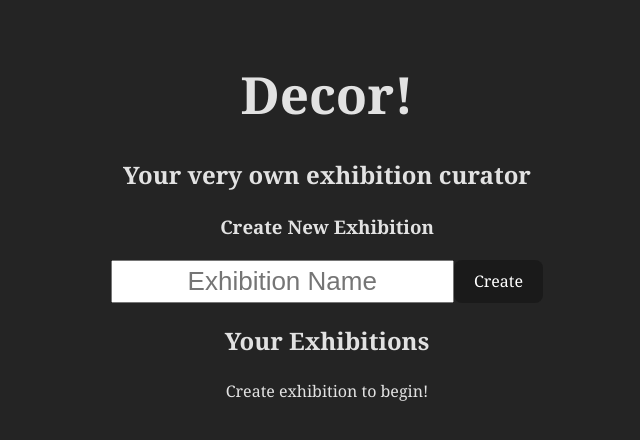
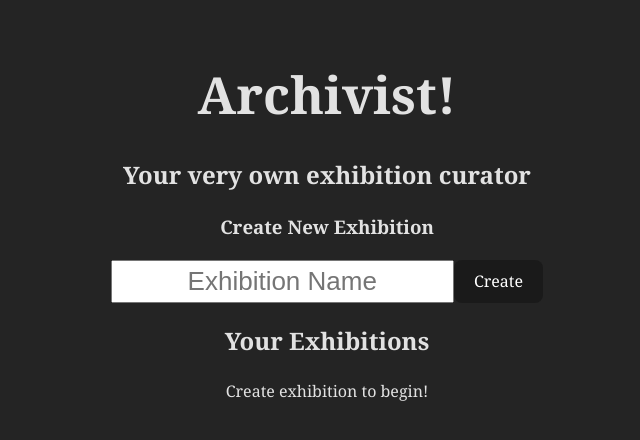
Before and after one commit to Hugosuavez/exhibition-curator, a React (Vite) app: page /#/ in a window 1280 px wide. Shown: the top 440 px of the page, without its empty margins (345-985 px from the left). Built offline with nearby package versions, Linux system fonts and the light colour scheme; no server answers.

Commit message:
rename project

```diff
--- a/index.html
+++ b/index.html
@@ -3,7 +3,7 @@
   <head>
     <meta charset="UTF-8" />
     <meta name="viewport" content="width=device-width, initial-scale=1.0" />
-    <title>Decor!</title>
+    <title>Archivist!</title>
   </head>
   <body>
     <div id="root"></div>
--- a/src/App.css
+++ b/src/App.css
@@ -33,8 +33,6 @@ button:focus,
 button:focus-visible {
   outline: 4px auto -webkit-focus-ring-color;
 }
-
-
 
 
 /* || HOME PAGE */
@@ -90,8 +88,19 @@ button:focus-visible {
   color: white;
 }
 
+/* Exhibition Carousel CSS*/
+
+.swiper-pagination {
+  position: relative !important;
+  margin-top: 20px;
+}
+
+.swiper .swiper-pagination .swiper-pagination-bullet-active {
+  background-color: rgb(255, 255, 255) !important;
+}
+
+
 /* || CURATE PAGE */
-
 
 /* CURATE PREVIEW */
 
@@ -493,17 +502,6 @@ button:focus-visible {
   color: #131212;
 }
 
-/* || CAROUSEL CSS*/
-
-.swiper-pagination {
-  position: relative !important;
-  margin-top: 20px;
-}
-
-.swiper .swiper-pagination .swiper-pagination-bullet-active {
-  background-color: rgb(255, 255, 255) !important;
-}
-
 
 
 /* Very Small Screens (Under 420px)*/
--- a/src/components/ExhibitionCarousel.jsx
+++ b/src/components/ExhibitionCarousel.jsx
@@ -23,21 +23,21 @@ export const ExhibitionCarousel = ({
       >
         {exhibitions.map((exhibition) => (
           <SwiperSlide key={exhibition.id}>
+
             <article className="carousel-item">
-              {/* Delete Button */}
-              <button
-                onClick={() => onDelete(exhibition.id)}
-                className="delete-button"
-              >
-                x
-              </button>
+
+              <button onClick={() => onDelete(exhibition.id)} className="delete-button">x</button>
+
               <Link to={`/exhibition/${exhibition.id}`} className="exhibition-link">
                View <h3>{exhibition.name}</h3>
               </Link>
+
               <Link to={`/curate/${exhibition.id}`} className="exhibition-link">
                Curate <h3>{exhibition.name}</h3>
               </Link>
+
             </article>
+
           </SwiperSlide>
         ))}
       </Swiper>
--- a/src/components/Home.jsx
+++ b/src/components/Home.jsx
@@ -78,7 +78,7 @@ const handleCreateExhibition = () => {
 
   return (
     <main>
-      <h1>Decor!</h1>
+      <h1>Archivist!</h1>
       <h2>Your very own exhibition curator</h2>
       <h3>Create New Exhibition</h3>
       <div className="modal-select-container">
```
